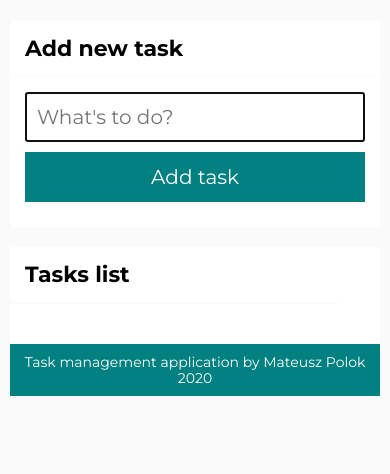
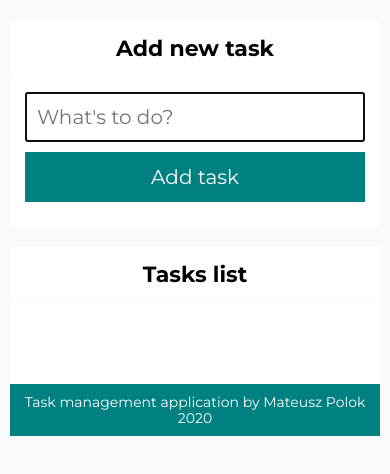
Before and after one commit to mateusz24polok/task-management-application, a plain HTML site: page index.html in a window 390 px wide. Shown: the part 110-584 px from the top of the page. Drawn offline with nearby package versions, Linux system fonts and the light colour scheme.

Commit message:
change responsive css

```diff
--- a/css/footer.css
+++ b/css/footer.css
@@ -6,7 +6,7 @@
     color: white;
 }
 
-@media (max-width:500px) and (orientation:portrait) {
+@media (max-width:515px) and (orientation:portrait) {
     .footer {
         font-size: 14px;
         padding: 10px;
--- a/css/newTaskSection.css
+++ b/css/newTaskSection.css
@@ -36,7 +36,11 @@
     transform: scale(1.1);
 }
 
-@media (max-width:500px) and (orientation:portrait) {
+@media (max-width:515px) and (orientation:portrait) {
+    .newTaskSection__title {
+        text-align: center;
+    }
+
     .newTaskSection__form {
         flex-wrap: wrap;
     }
--- a/css/tasksSection.css
+++ b/css/tasksSection.css
@@ -1,13 +1,11 @@
 .tasksSection {
     display: grid;
-    grid-template-areas:
-    "title button--hide button--toggleDone"
-    "list list list";
+    grid-template-areas: "title button--hide button--toggleDone" "list list list";
     grid-template-columns: 1fr auto auto;
     grid-gap: 20px;
-    align-items:center;
+    align-items: center;
     background-color: white;
-    margin-top:20px;
+    margin-top: 20px;
 }
 
 .tasksSection__title {
@@ -19,23 +17,23 @@
 }
 
 .tasksSection__button {
-    background-color:transparent;
+    background-color: transparent;
     color: teal;
-    border:none;
-    cursor:pointer;
+    border: none;
+    cursor: pointer;
 }
 
 .tasksSection__button:hover {
-    color:#009999;
+    color: #009999;
 }
 
-.tasksSection__button--hide{
+.tasksSection__button--hide {
     grid-area: button--hide;
 }
 
-.tasksSection__button--toggleDone{
+.tasksSection__button--toggleDone {
     grid-area: button--toggleDone;
-    margin-right:15px;
+    margin-right: 15px;
 }
 
 .tasksSection__list {
@@ -83,3 +81,17 @@
     flex-grow: 1;
     margin: 20px 10px;
 }
+
+@media (max-width:515px) and (orientation:portrait) {
+    .tasksSection__title {
+        text-align: center;
+    }
+
+    .tasksSection {
+        grid-template-areas: "title" "button--hide" "button--toggleDone" "list";
+        grid-template-columns: 1fr;
+    }
+    .tasksSection__button--toggleDone {
+        margin: 0;
+    }
+}
```
